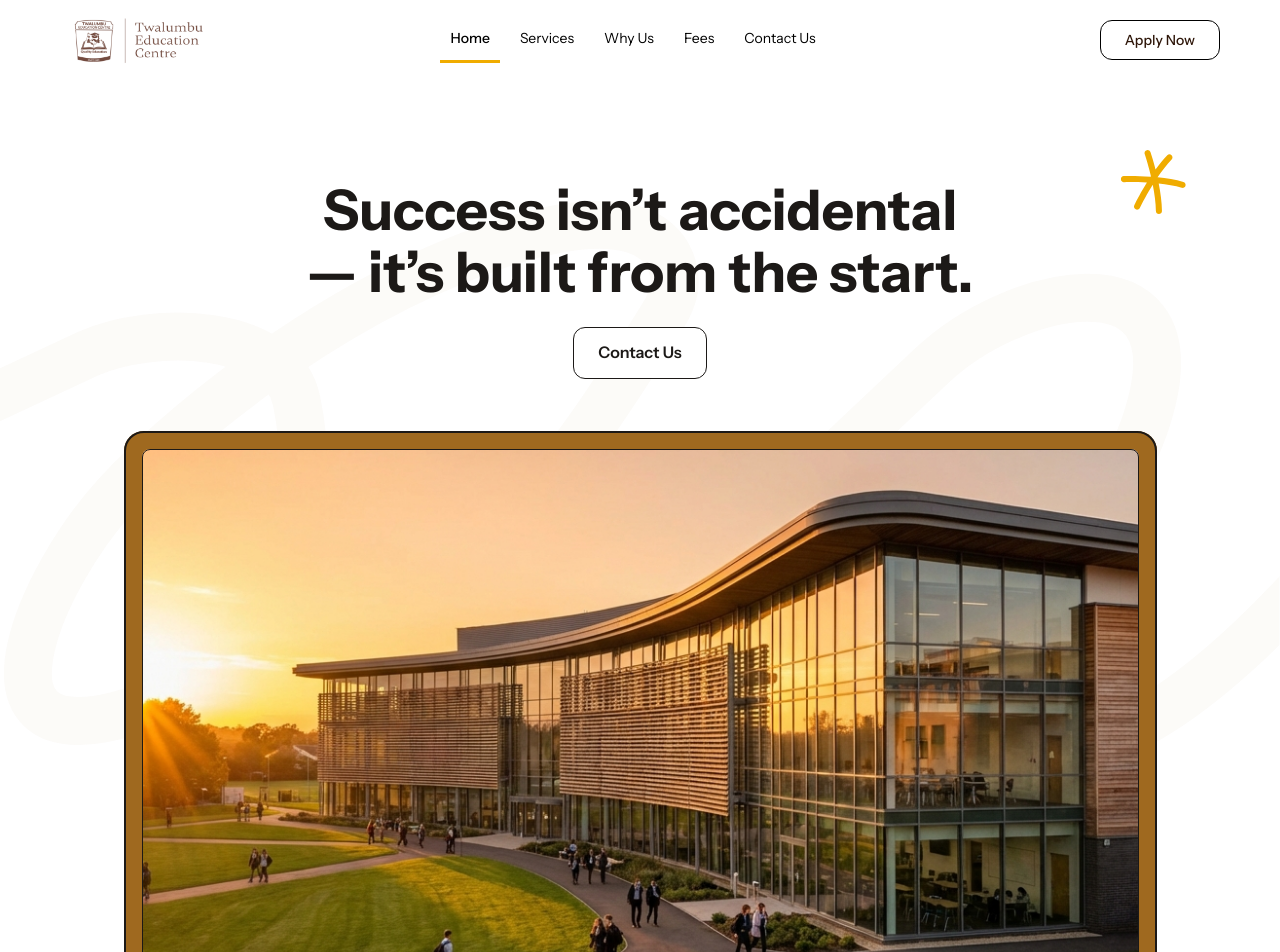
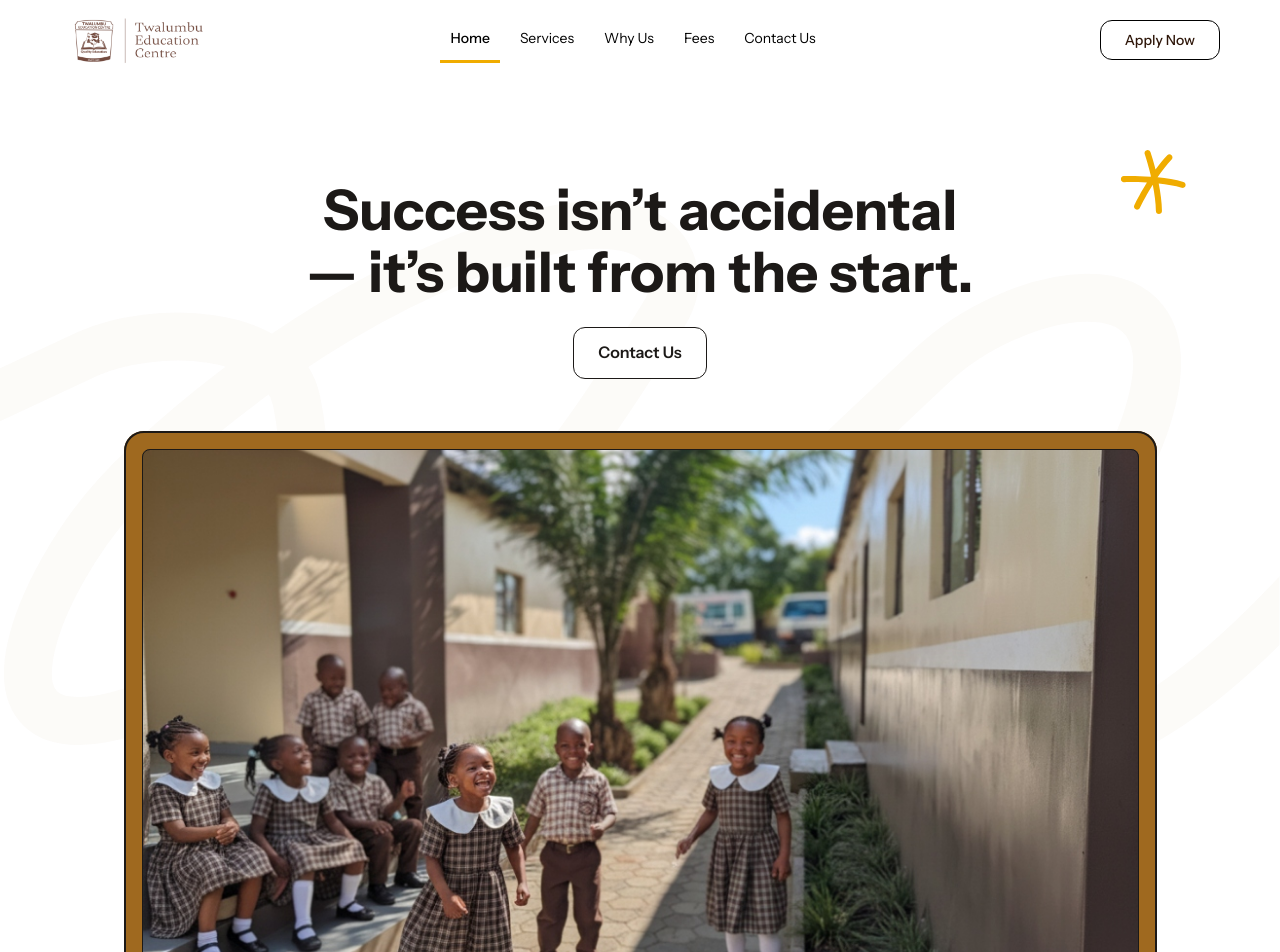
Before and after one commit to twalumbu-prog/Twalumbu-Official-Website, a React (Vite) app: page / in a window 1280 px wide. Shown: the top 952 px of the page. Built offline with nearby package versions, Linux system fonts and the light colour scheme.

Commit message:
Update Hero section with actual school photo

```diff
--- a/src/components/home/HeroSection.tsx
+++ b/src/components/home/HeroSection.tsx
@@ -3,7 +3,7 @@ import { Link } from 'react-router-dom';
 import { motion } from 'framer-motion';
 import { useContent } from '../../context/ContentContext';
 import { EditableText } from '../admin/InlineEditor';
-import hero1 from '../../assets/images/hero-1.png';
+import heroActual from '../../assets/images/hero-actual.jpg';
 
 const HeroSection: React.FC = () => {
   const { content } = useContent();
@@ -104,7 +104,7 @@ const HeroSection: React.FC = () => {
         <div className="image-outer-frame">
           <img
             className="hero-main-img"
-            src={hero1}
+            src={heroActual}
             alt="Hero"
             width="1033"
             height="450"
```
Also changed, not shown: src/assets/images/hero-actual.jpg (added).
